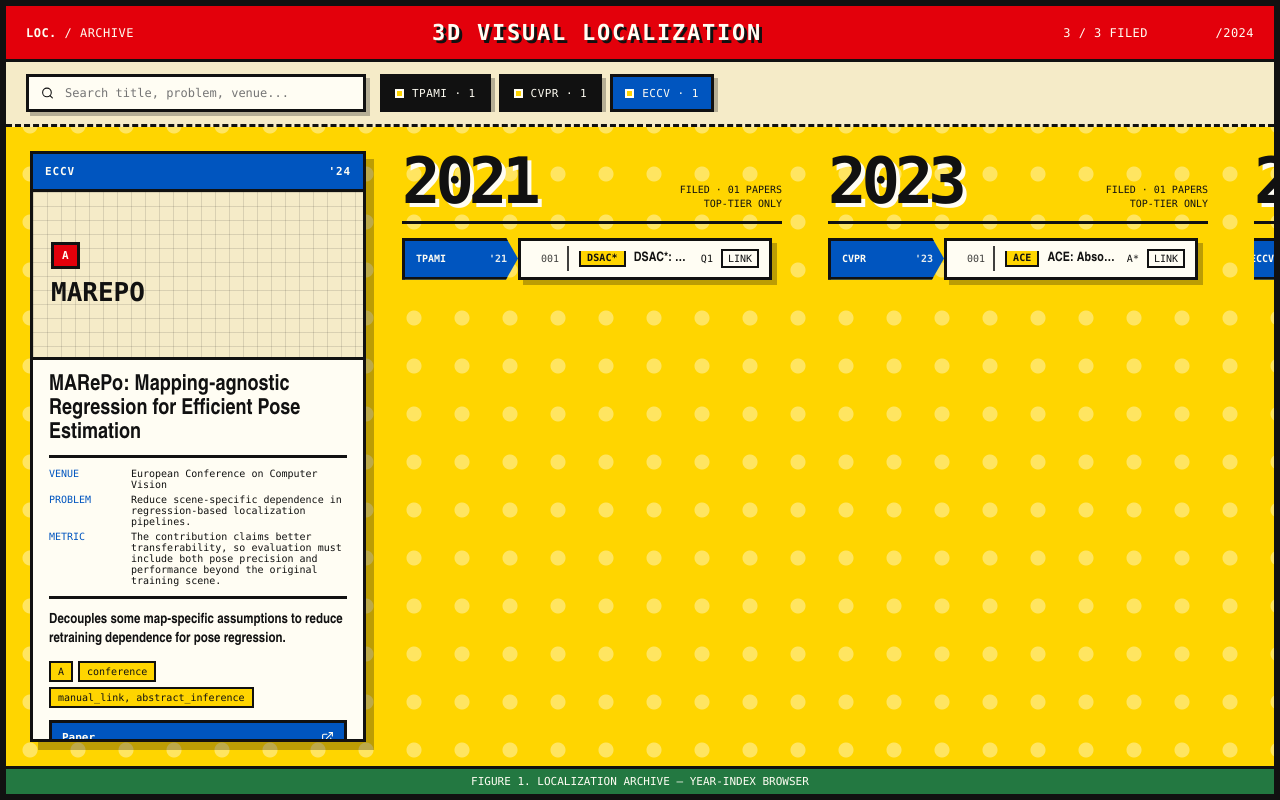
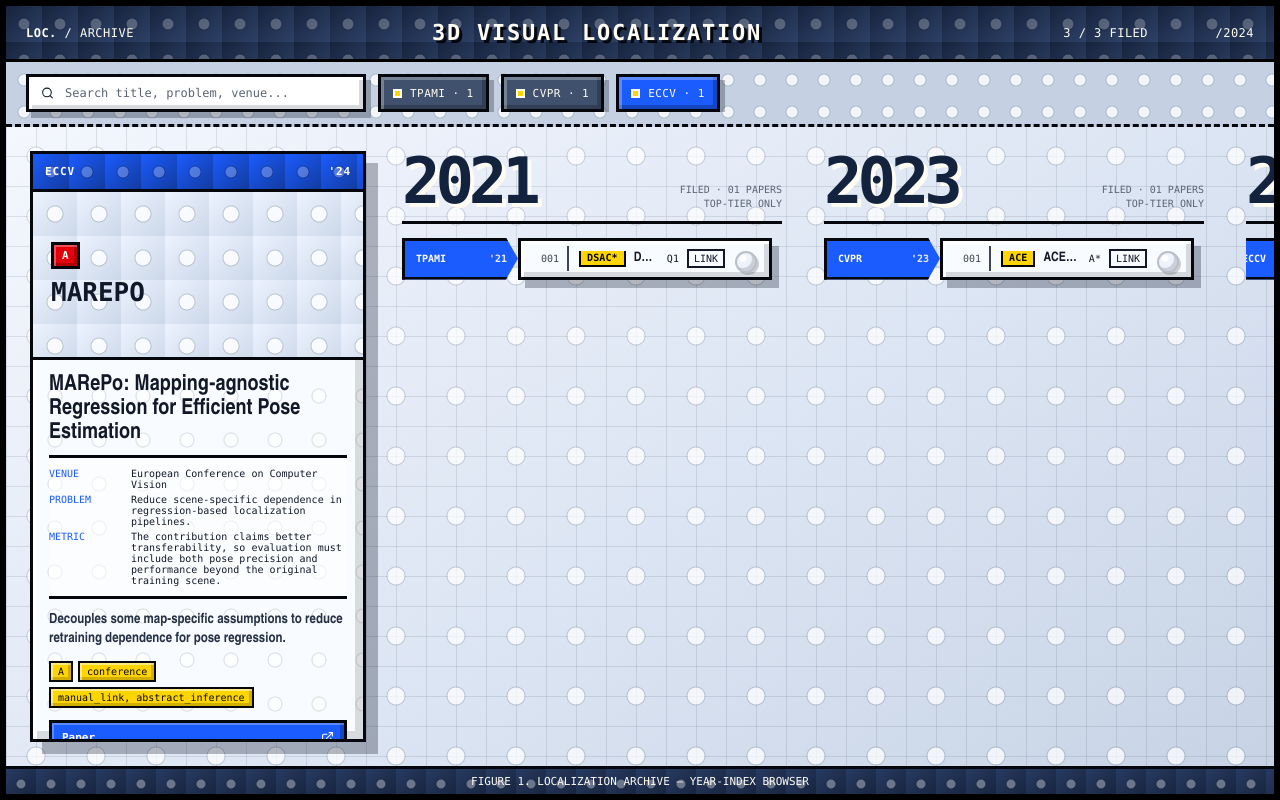
Before and after one commit to kjun627/Localization-Archive, a React (Vite) app in the folder web/: page / in a window 1280 px wide. Built offline with nearby package versions, Linux system fonts and the light colour scheme.

Commit message:
style: brighten archive lego theme

```diff
--- a/web/src/components/ArchiveBrowser.tsx
+++ b/web/src/components/ArchiveBrowser.tsx
@@ -118,7 +118,7 @@ export function ArchiveBrowser({
               className={activeVenues[venue] === false ? "venue-toggle off" : "venue-toggle"}
               key={venue}
               onClick={() => onToggleVenue(venue)}
-              style={{ "--tone": venue === selectedVenue ? "var(--lego-blue)" : "var(--lego-black)" } as CSSProperties}
+              style={{ "--tone": venue === selectedVenue ? "var(--lego-blue)" : "var(--space-chip)" } as CSSProperties}
               type="button"
             >
               <span />
--- a/web/src/styles/global.css
+++ b/web/src/styles/global.css
@@ -1,20 +1,30 @@
 :root {
   color-scheme: light;
   --lego-red: #e3000b;
-  --lego-blue: #0055bf;
+  --lego-blue: #1b5cff;
   --lego-yellow: #ffd500;
   --lego-green: #237841;
-  --lego-black: #111111;
+  --lego-black: #05070d;
   --lego-white: #fffdf3;
-  --lego-paper: #f5ebc8;
-  --lego-grid: #dfd3a5;
-  --lego-shadow: rgba(17, 17, 17, 0.28);
+  --lego-paper: #eef3fb;
+  --lego-grid: #a6b4cc;
+  --lego-shadow: rgba(7, 13, 29, 0.28);
+  --space-bg: #dfe7f3;
+  --space-deck: #c5d1e2;
+  --space-panel: #f8fbff;
+  --space-panel-light: #ffffff;
+  --space-chip: #40516d;
+  --space-ink: #111827;
+  --space-muted: #5b6474;
+  --space-navy: #13223d;
   --pixel: ui-monospace, "SFMono-Regular", Menlo, Consolas, monospace;
   --sans: "Arial Narrow", "Inter Tight", system-ui, sans-serif;
   --card-h: 42px;
   --tab-w: 116px;
+  --module-gap: 12px;
+  --module-pad: 10px;
   --outline: 3px solid var(--lego-black);
-  background: var(--lego-yellow);
+  background: var(--space-bg);
   color: var(--lego-black);
   font-family: var(--sans);
 }
@@ -34,10 +44,12 @@ body,
 body {
   overflow: hidden;
   background:
-    linear-gradient(90deg, rgba(17, 17, 17, 0.08) 1px, transparent 1px),
-    linear-gradient(rgba(17, 17, 17, 0.08) 1px, transparent 1px),
-    var(--lego-yellow);
-  background-size: 18px 18px;
+    radial-gradient(circle at 12% 18%, rgba(255, 213, 0, 0.72) 0 2px, transparent 3px),
+    radial-gradient(circle at 72% 28%, rgba(27, 92, 255, 0.34) 0 2px, transparent 3px),
+    linear-gradient(90deg, rgba(19, 34, 61, 0.08) 1px, transparent 1px),
+    linear-gradient(rgba(19, 34, 61, 0.08) 1px, transparent 1px),
+    linear-gradient(135deg, #f6f8fc, var(--space-bg));
+  background-size: 150px 150px, 190px 190px, 24px 24px, 24px 24px, auto;
 }
 
 button,
@@ -67,10 +79,12 @@ a {
   display: grid;
   grid-template-rows: auto auto 1fr auto;
   background:
-    radial-gradient(circle at 24px 24px, rgba(255, 255, 255, 0.38) 0 7px, transparent 8px),
-    var(--lego-yellow);
-  background-size: 48px 48px;
-  border: 6px solid var(--lego-black);
+    radial-gradient(circle at 30px 30px, rgba(255, 255, 255, 0.72) 0 8px, rgba(8, 18, 38, 0.16) 9px, transparent 10px),
+    linear-gradient(90deg, rgba(17, 24, 39, 0.1) 1px, transparent 1px),
+    linear-gradient(rgba(17, 24, 39, 0.1) 1px, transparent 1px),
+    linear-gradient(145deg, #f7f9ff, #dce5f3 58%, #c6d2e4);
+  background-size: 60px 60px, 30px 30px, 30px 30px, auto;
+  border: 6px solid #000000;
   overflow: hidden;
 }
 
@@ -81,7 +95,11 @@ a {
   align-items: center;
   padding: 14px 20px;
   border-bottom: var(--outline);
-  background: var(--lego-red);
+  background:
+    radial-gradient(circle at 18px 18px, rgba(255, 255, 255, 0.24) 0 5px, rgba(0, 0, 0, 0.18) 6px, transparent 7px),
+    linear-gradient(135deg, #17233d, #2d4167);
+  background-size: 36px 36px;
+  border-bottom-color: #000000;
   color: var(--lego-white);
   text-transform: uppercase;
 }
@@ -111,10 +129,14 @@ a {
 .archive-tools {
   display: grid;
   grid-template-columns: 340px 1fr;
-  gap: 14px;
+  gap: var(--module-gap);
   padding: 12px 20px;
   border-bottom: 3px dashed var(--lego-black);
-  background: var(--lego-paper);
+  background:
+    radial-gradient(circle at 18px 18px, rgba(255, 255, 255, 0.76) 0 5px, rgba(8, 18, 38, 0.14) 6px, transparent 7px),
+    var(--space-deck);
+  background-size: 32px 32px;
+  color: var(--space-ink);
 }
 
 .archive-search {
@@ -124,8 +146,12 @@ a {
   gap: 9px;
   padding: 0 12px;
   border: var(--outline);
-  background: var(--lego-white);
-  box-shadow: 4px 4px 0 var(--lego-shadow);
+  background: var(--space-panel-light);
+  color: var(--space-ink);
+  box-shadow:
+    inset 3px 3px 0 rgba(255, 255, 255, 0.96),
+    inset -4px -4px 0 rgba(17, 24, 39, 0.16),
+    5px 6px 0 var(--lego-shadow);
 }
 
 .archive-search input {
@@ -134,14 +160,18 @@ a {
   border: 0;
   outline: 0;
   background: transparent;
-  color: var(--lego-black);
+  color: var(--space-ink);
   font-family: var(--pixel);
   font-size: 12px;
 }
 
+.archive-search input::placeholder {
+  color: var(--space-muted);
+}
+
 .venue-toggles {
   display: flex;
-  gap: 8px;
+  gap: var(--module-gap);
   overflow-x: auto;
   scrollbar-width: none;
 }
@@ -160,7 +190,10 @@ a {
   border: var(--outline);
   background: var(--tone);
   color: var(--lego-white);
-  box-shadow: 4px 4px 0 var(--lego-shadow);
+  box-shadow:
+    inset 3px 3px 0 rgba(255, 255, 255, 0.28),
+    inset -4px -4px 0 rgba(0, 0, 0, 0.24),
+    5px 6px 0 var(--lego-shadow);
   cursor: pointer;
   font-family: var(--pixel);
   font-size: 11px;
@@ -200,19 +233,22 @@ a {
 }
 
 .archive-scroller::-webkit-scrollbar-track {
-  background: var(--lego-paper);
+  background: #bac7d8;
   border-top: var(--outline);
 }
 
 .archive-scroller::-webkit-scrollbar-thumb {
-  background: var(--lego-blue);
+  background:
+    radial-gradient(circle at 18px 18px, rgba(255, 255, 255, 0.32) 0 5px, rgba(0, 0, 0, 0.2) 6px, transparent 7px),
+    linear-gradient(135deg, var(--lego-blue), #123b9e);
+  background-size: 36px 36px;
   border: 3px solid var(--lego-black);
 }
 
 .timeline {
   min-height: 100%;
   display: flex;
-  gap: 46px;
+  gap: 42px;
   align-items: stretch;
   padding-right: 260px;
 }
@@ -239,7 +275,7 @@ a {
   font-weight: 900;
   line-height: 0.9;
   letter-spacing: -0.08em;
-  color: var(--lego-black);
+  color: var(--space-navy);
   text-shadow: 4px 4px 0 var(--lego-white);
 }
 
@@ -249,6 +285,7 @@ a {
   line-height: 1.4;
   text-align: right;
   text-transform: uppercase;
+  color: var(--space-muted);
 }
 
 .file-stack {
@@ -256,7 +293,7 @@ a {
   flex: 1;
   display: flex;
   flex-direction: column;
-  gap: 6px;
+  gap: var(--module-gap);
   overflow-y: auto;
   overflow-x: visible;
   padding: 0 10px 4px 0;
@@ -267,7 +304,8 @@ a {
 }
 
 .file-stack::-webkit-scrollbar-thumb {
-  background: var(--lego-black);
+  background: var(--space-chip);
+  border: 2px solid var(--lego-black);
 }
 
 .file-card {
@@ -315,21 +353,47 @@ a {
 }
 
 .file-body {
+  position: relative;
   min-width: 0;
   flex: 1 1 auto;
   display: grid;
   grid-template-columns: 48px minmax(0, 1fr) auto;
   align-items: center;
   gap: 10px;
-  padding-right: 10px;
+  padding-right: 44px;
   border: var(--outline);
-  background: var(--lego-white);
-  box-shadow: 5px 5px 0 var(--lego-shadow);
+  background: var(--space-panel);
+  color: var(--space-ink);
+  box-shadow:
+    inset 3px 3px 0 rgba(255, 255, 255, 1),
+    inset -5px -5px 0 rgba(17, 24, 39, 0.15),
+    7px 8px 0 var(--lego-shadow);
+}
+
+.file-body::after {
+  content: "";
+  position: absolute;
+  top: 10px;
+  right: 12px;
+  width: 18px;
+  height: 18px;
+  border: 2px solid rgba(5, 7, 13, 0.22);
+  border-radius: 999px;
+  background:
+    radial-gradient(circle at 34% 30%, rgba(255, 255, 255, 0.95) 0 3px, transparent 4px),
+    var(--lego-paper);
+  box-shadow:
+    inset -3px -3px 0 rgba(17, 24, 39, 0.16),
+    2px 2px 0 rgba(5, 7, 13, 0.18);
 }
 
 .file-card.selected .file-body {
-  background: var(--lego-black);
-  color: var(--lego-white);
+  background: #fff7cf;
+  color: var(--space-ink);
+  box-shadow:
+    inset 3px 3px 0 rgba(255, 255, 255, 0.96),
+    inset -5px -5px 0 rgba(145, 103, 0, 0.18),
+    7px 8px 0 var(--lego-shadow);
 }
 
 .file-index {
@@ -391,8 +455,15 @@ a {
   flex-direction: column;
   overflow: hidden;
   border: var(--outline);
-  background: var(--lego-white);
-  box-shadow: 8px 8px 0 var(--lego-shadow);
+  background:
+    radial-gradient(circle at 22px 22px, rgba(255, 255, 255, 0.78) 0 6px, rgba(8, 18, 38, 0.13) 7px, transparent 8px),
+    var(--space-panel);
+  background-size: 44px 44px;
+  color: var(--space-ink);
+  box-shadow:
+    inset 4px 4px 0 rgba(255, 255, 255, 1),
+    inset -8px -8px 0 rgba(17, 24, 39, 0.14),
+    12px 12px 0 var(--lego-shadow);
 }
 
 .file-tag {
@@ -402,7 +473,10 @@ a {
   align-items: center;
   justify-content: space-between;
   border-bottom: var(--outline);
-  background: var(--tone);
+  background:
+    radial-gradient(circle at 18px 18px, rgba(255, 255, 255, 0.26) 0 5px, rgba(0, 0, 0, 0.18) 6px, transparent 7px),
+    linear-gradient(135deg, var(--lego-blue), #123b9e);
+  background-size: 36px 36px;
   color: var(--lego-white);
   font-family: var(--pixel);
   font-size: 11px;
@@ -419,10 +493,10 @@ a {
   gap: 10px;
   border-bottom: var(--outline);
   background:
-    linear-gradient(90deg, rgba(17, 17, 17, 0.12) 1px, transparent 1px),
-    linear-gradient(rgba(17, 17, 17, 0.12) 1px, transparent 1px),
-    var(--lego-paper);
-  background-size: 14px 14px;
+    radial-gradient(circle at 22px 22px, rgba(255, 255, 255, 0.82) 0 7px, rgba(8, 18, 38, 0.17) 8px, transparent 9px),
+    linear-gradient(135deg, #edf3ff, #cbd7e8);
+  background-size: 44px 44px;
+  color: var(--space-ink);
 }
 
 .file-figure span {
@@ -431,6 +505,9 @@ a {
   border: var(--outline);
   background: var(--lego-red);
   color: var(--lego-white);
+  box-shadow:
+    inset 2px 2px 0 rgba(255, 255, 255, 0.32),
+    inset -3px -3px 0 rgba(0, 0, 0, 0.22);
   font-family: var(--pixel);
   font-size: 11px;
   font-weight: 900;
@@ -457,6 +534,7 @@ a {
   font-size: 22px;
   line-height: 1.08;
   font-weight: 900;
+  color: var(--space-ink);
 }
 
 .file-facts {
@@ -469,6 +547,7 @@ a {
   border-bottom: 3px solid var(--lego-black);
   font-family: var(--pixel);
   font-size: 10px;
+  background: rgba(255, 255, 255, 0.5);
 }
 
 .file-facts dt {
@@ -485,6 +564,7 @@ a {
   font-size: 14px;
   font-weight: 700;
   line-height: 1.35;
+  color: #253044;
 }
 
 .file-tags {
@@ -498,6 +578,10 @@ a {
   padding: 3px 7px;
   border: 2px solid var(--lego-black);
   background: var(--lego-yellow);
+  color: #05070d;
+  box-shadow:
+    inset 2px 2px 0 rgba(255, 255, 255, 0.5),
+    inset -3px -3px 0 rgba(0, 0, 0, 0.18);
   font-family: var(--pixel);
   font-size: 10px;
 }
@@ -516,6 +600,9 @@ a {
   border: var(--outline);
   background: var(--lego-blue);
   color: var(--lego-white);
+  box-shadow:
+    inset 2px 2px 0 rgba(255, 255, 255, 0.28),
+    inset -4px -4px 0 rgba(0, 0, 0, 0.24);
   font-family: var(--pixel);
   font-size: 11px;
   font-weight: 900;
@@ -534,7 +621,10 @@ a {
   display: grid;
   place-items: center;
   border-top: var(--outline);
-  background: var(--lego-green);
+  background:
+    radial-gradient(circle at 15px 15px, rgba(255, 255, 255, 0.34) 0 4px, rgba(0, 0, 0, 0.16) 5px, transparent 6px),
+    linear-gradient(135deg, #273b62, #17233d);
+  background-size: 30px 30px;
   color: var(--lego-white);
   font-family: var(--pixel);
   font-size: 11px;
```
